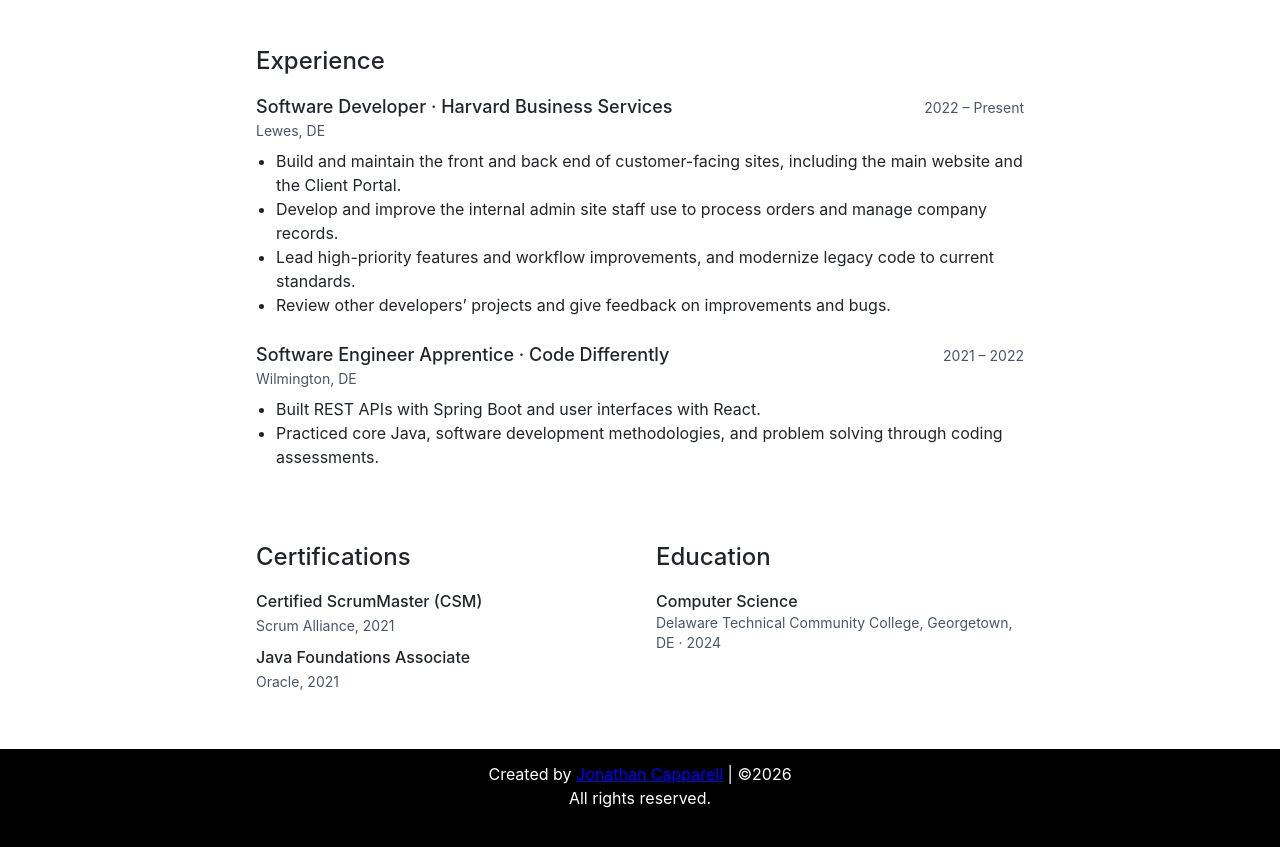
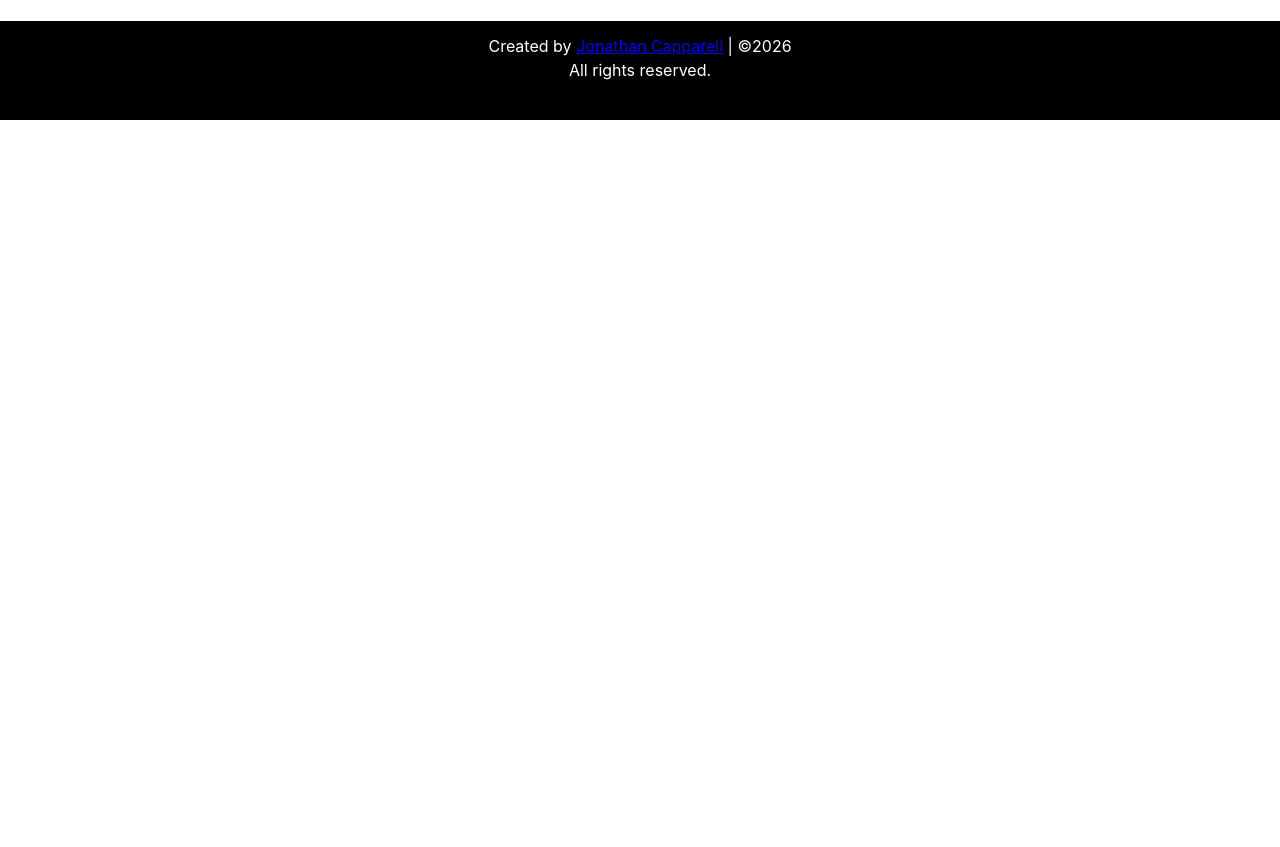
Before and after one commit to JonKappa/test-website, an Astro site: page / in a window 1280 px wide. Shown: the part 669-1516 px from the top of the page. After the commit the page ends 800 px from the top, so only its background shows below. Built offline with nearby package versions, Linux system fonts and the light colour scheme; Astro itself is replaced by a stand-in of ours.

Commit message:
Remove the experience, education and certifications sections
Keep the home page to an intro, skills and links, and leave the full
history to the resume.

```diff
--- a/src/pages/index.astro
+++ b/src/pages/index.astro
@@ -18,50 +18,6 @@
   { name: 'Alpine.js', logo: 'alpinejs.svg' },
   { name: 'React', logo: 'react.svg' },
   { name: 'Spring Boot', logo: 'spring.svg' },
-];
-
-interface Job {
-  role: string;
-  company: string;
-  location: string;
-  dates: string;
-  points: string[];
-}
-
-interface Certification {
-  name: string;
-  issuer: string;
-  year: number;
-}
-
-const experience: Job[] = [
-  {
-    role: 'Software Developer',
-    company: 'Harvard Business Services',
-    location: 'Lewes, DE',
-    dates: '2022 – Present',
-    points: [
-      'Build and maintain the front and back end of customer-facing sites, including the main website and the Client Portal.',
-      'Develop and improve the internal admin site staff use to process orders and manage company records.',
-      'Lead high-priority features and workflow improvements, and modernize legacy code to current standards.',
-      'Review other developers’ projects and give feedback on improvements and bugs.',
-    ],
-  },
-  {
-    role: 'Software Engineer Apprentice',
-    company: 'Code Differently',
-    location: 'Wilmington, DE',
-    dates: '2021 – 2022',
-    points: [
-      'Built REST APIs with Spring Boot and user interfaces with React.',
-      'Practiced core Java, software development methodologies, and problem solving through coding assessments.',
-    ],
-  },
-];
-
-const certifications: Certification[] = [
-  { name: 'Certified ScrumMaster (CSM)', issuer: 'Scrum Alliance', year: 2021 },
-  { name: 'Java Foundations Associate', issuer: 'Oracle', year: 2021 },
 ];
 ---
 
@@ -130,50 +86,4 @@
       </div>
     </div>
   </section>
-
-  <section class="mx-auto max-w-3xl py-6 text-left">
-    <h2 class="mb-4 text-2xl font-medium">Experience</h2>
-    {
-      experience.map((job) => (
-        <article class="mb-6">
-          <div class="flex flex-wrap items-baseline justify-between gap-x-4">
-            <h3 class="text-lg font-medium">
-              {job.role} · {job.company}
-            </h3>
-            <span class="text-sm text-gray-600">{job.dates}</span>
-          </div>
-          <p class="text-sm text-gray-600">{job.location}</p>
-          <ul class="mt-2 list-disc pl-5">
-            {job.points.map((point) => (
-              <li>{point}</li>
-            ))}
-          </ul>
-        </article>
-      ))
-    }
-  </section>
-
-  <section class="mx-auto grid max-w-3xl gap-8 py-6 pb-12 text-left sm:grid-cols-2">
-    <div>
-      <h2 class="mb-4 text-2xl font-medium">Certifications</h2>
-      <ul>
-        {
-          certifications.map((cert) => (
-            <li class="mb-2">
-              <span class="font-medium">{cert.name}</span>
-              <br />
-              <span class="text-sm text-gray-600">
-                {cert.issuer}, {cert.year}
-              </span>
-            </li>
-          ))
-        }
-      </ul>
-    </div>
-    <div>
-      <h2 class="mb-4 text-2xl font-medium">Education</h2>
-      <p class="font-medium">Computer Science</p>
-      <p class="text-sm text-gray-600">Delaware Technical Community College, Georgetown, DE · 2024</p>
-    </div>
-  </section>
 </Layout>
```
